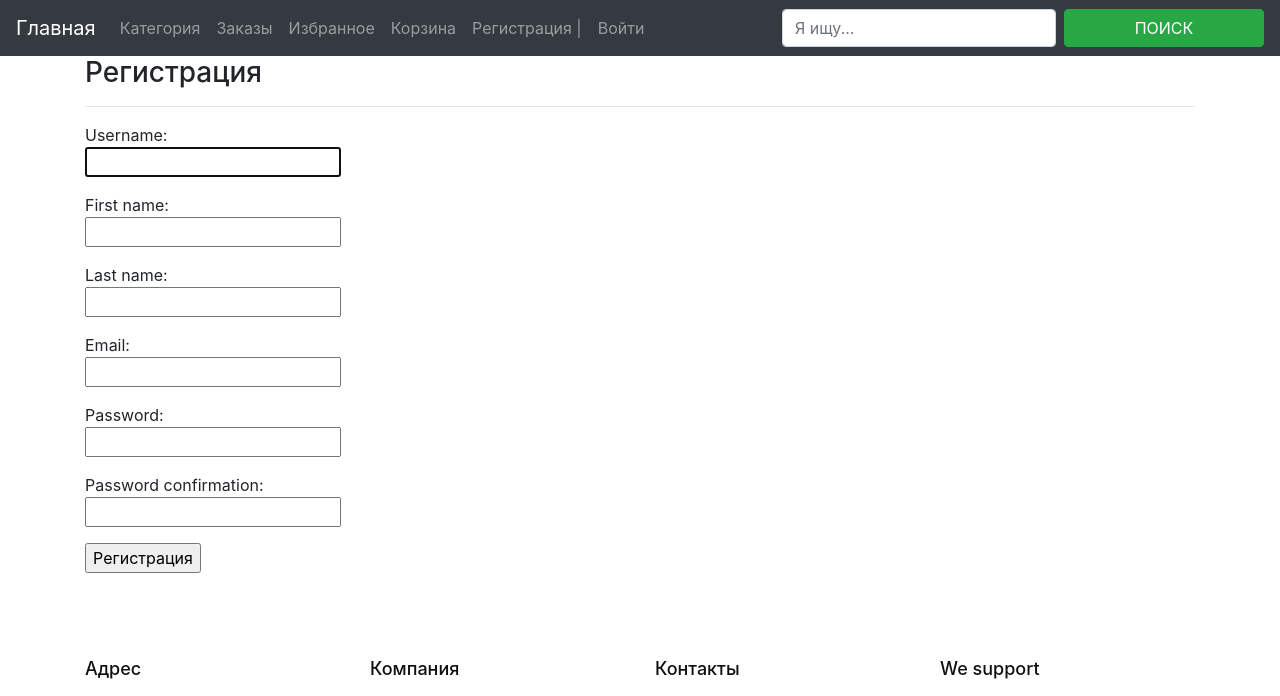
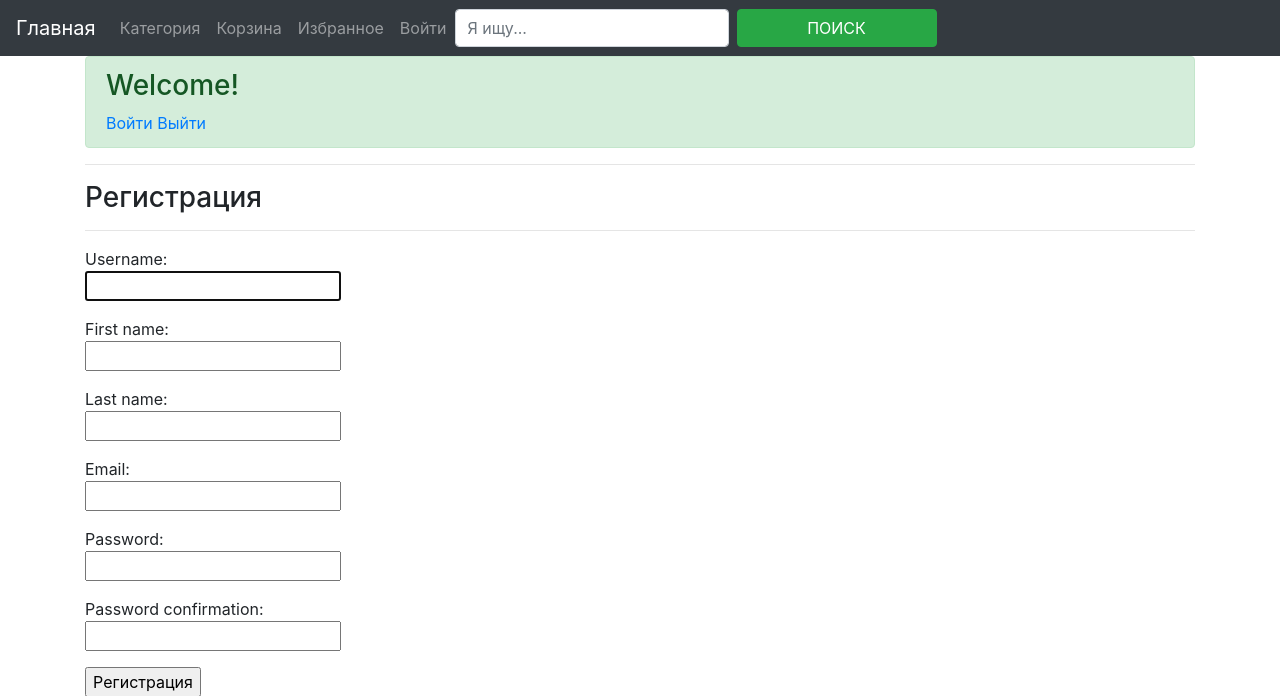
Before and after one commit to Asel-git/tecshop, a Django app: page /account/register/ in a window 1280 px wide. Shown: the top 696 px of the page. Run offline with Django 4.2, Linux system fonts and the light colour scheme.

Commit message:
added logout

```diff
--- a/account/templates/account/login.html
+++ b/account/templates/account/login.html
@@ -12,7 +12,8 @@
     <button type="submit">Login</button>
 </form>
 
-<p>Don't have an account? <a href="{% url 'register' %}">Signup here</a></p>
+<p>У вас нет аккаунта? <a href="{% url 'register' %}">Зарегистрироваться</a></p>
+
 {% endblock %}
 
 <!-- <h1>Авторизация</h1>
--- /dev/null
+++ b/account/templates/account/logout.html
@@ -0,0 +1,6 @@
+{% extends "base.html" %}
+{% block page %}
+
+    <h1>Logged out</h1>
+    <p>Вы успешно вышли из системы. Вы можете снова<a href="{% url 'login' %}"> войти </a>в систему.</p>
+{% endblock %}
--- a/account/templates/account/register.html
+++ b/account/templates/account/register.html
@@ -2,6 +2,12 @@
 {% load static %}
 {% block page %}
 
+<div class="alert alert-success" role="alert">
+    <h3>Welcome!</h3>
+    <a href="{% url 'login' %}">Войти</a>
+    <a href="{% url 'logout' %}">Выйти</a>
+</div>
+<hr>
 
 <h3>Регистрация</h3>
 <hr>
--- a/account/urls.py
+++ b/account/urls.py
@@ -1,15 +1,16 @@
 from . import views
 from django.contrib import admin
 from django.urls import path
-# from django.contrib.auth import views as auth_views
+from django.contrib.auth import views as auth_views
 from account import views as user_views
 from .views import login
+from .views import home
 
 
 
 urlpatterns = [
+    path('', home, name='home'),
     path('register/', user_views.register, name='register'),
-
     path('login/', login, name='login'),
-    # path('logout/', auth_views.LogoutView.as_view(template_name='account/logout.html'), name='logout'),
+    path('logout/', auth_views.LogoutView.as_view(template_name='account/logout.html'), name='logout'),
 ]
--- a/account/views.py
+++ b/account/views.py
@@ -5,6 +5,9 @@ from django.contrib.auth.forms import UserCreationForm
 from django.contrib import messages
 from .forms import UserRegistrationForm
 from .forms import LoginUserForm
+
+def home(request):
+    return render(request, 'account/home.html')
 
 
 def register(request):
@@ -38,3 +41,7 @@ def login(request):
     else:
         form = LoginUserForm()
     return render(request, 'account/login.html', {'form': form})
+
+
+def logout(request):
+    return render(request, 'account/home.html')
--- a/core/templates/base.html
+++ b/core/templates/base.html
@@ -6,7 +6,8 @@
     <meta http-equiv="X-UA-Compatible" content="IE=edge" />
     <meta name="viewport" content="width=device-width, initial-scale=1.0" />
     <title>Document</title>
-    <link rel="stylesheet" href="{% static './css/style.css' %}" />
+    <!-- <link rel="stylesheet" href="{% static './css/style.css' %}" /> -->
+    <link rel="stylesheet" href="{% static 'css/style.css' %}" />
     <link
       rel="stylesheet"
       href="https://cdn.jsdelivr.net/npm/bootstrap@4.6.0/dist/css/bootstrap.min.css"
@@ -57,21 +58,14 @@
             <a class="nav-link" href="{% url 'products-list' %}">Категория</a>
           </li>
           <li class="nav-item">
-            <a class="nav-link" href="{% url 'orders-list' %}">Заказы</a>
+            <a class="nav-link" href="{% url 'orders-list' %}">Корзина</a>
           </li>
           <li class="nav-item">
             <a class="nav-link" href="{% url 'products-list' %}">Избранное</a>
           </li>
           <li class="nav-item">
-            <a class="nav-link" href="{% url 'products-list' %}">Корзина</a>
+            <a class="nav-link" href="{% url 'home' %}">Войти</a>
           </li>
-          <li class="nav-item">
-            <a class="nav-link" href="{% url 'register' %}">Регистрация |</a>
-          </li>
-          <li class="nav-item">
-            <a class="nav-link" href="{% url 'login' %}">Войти</a>
-          </li>
-        </ul>
         <form class="form-inline my-2 my-lg-0">
           <input
             class="form-control mr-sm-2"
```
Also changed, not shown: account/templates/account/home.html (added, +17 -0 lines).
